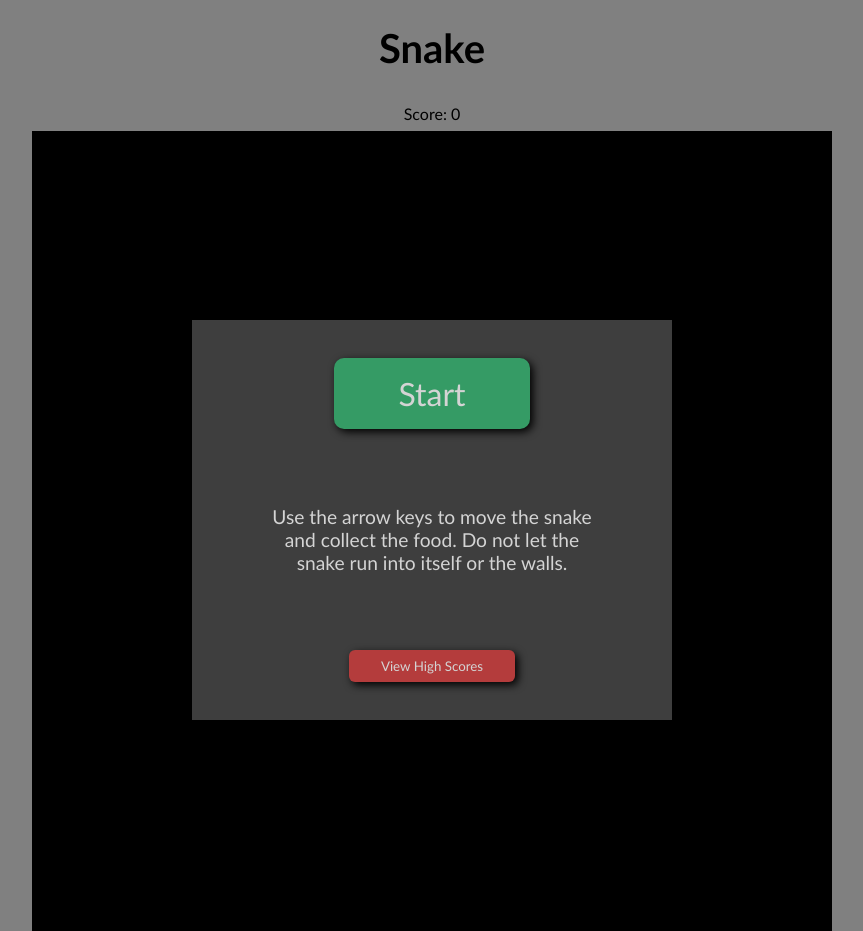
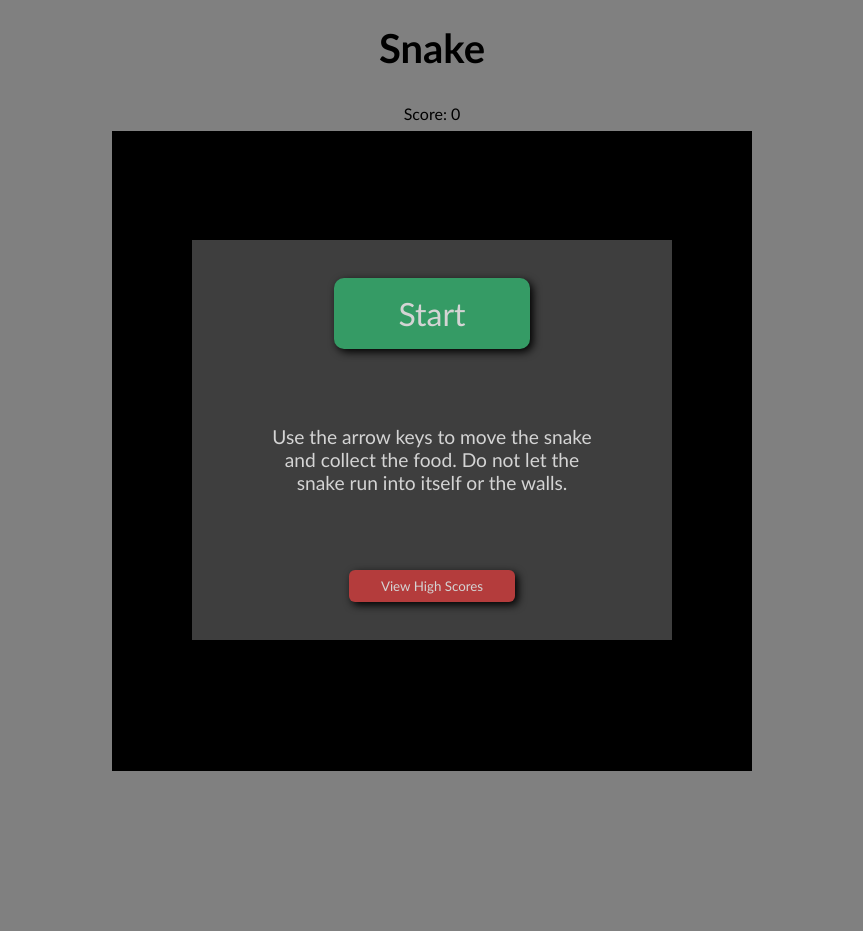
Before and after one commit to austin1052/snake, a plain HTML site: page index.html in a window 1280 px wide. Shown: the whole page, without its empty margins (208-1071 px from the left). After the commit the page ends 800 px from the top, so only its background shows below. Drawn offline with nearby package versions, Linux system fonts and the light colour scheme.

Commit message:
style changes

```diff
--- a/index.html
+++ b/index.html
@@ -18,6 +18,7 @@
         <!-- <div class="pause"><i class="fas fa-pause"></i></div> -->
         <div class="game"></div>
         <!-- <div class="high-scores"></div> -->
+        <div class="modal">
         <div class="start-screen open">
           <div class="content">
             <button class="start-game">
@@ -45,6 +46,7 @@
           </div>
         </div>
       </div>
+      </div>
     </main>
   </body>
 </html>
--- a/snake.css
+++ b/snake.css
@@ -13,7 +13,10 @@ main {
   display: flex;
   flex-direction: column;
 	align-items: center;
-	justify-content: center;
+  justify-content: center;
+  width: 100%;
+  height: 100%;
+  /* margin: auto; */
 }
 
 .game-title {
@@ -24,15 +27,15 @@ main {
 
 .game {
   background: black;
-  height: 50rem;
-  width: 50rem;
+  height: 40rem;
+  width: 40rem;
 }
 
 /* start screen */
 
 .start-screen.open {
   position: absolute;
-  top: 20rem;
+  top: 15rem;
   left: 0;
   right: 0;
   display: flex;
--- a/snake.js
+++ b/snake.js
@@ -6,6 +6,7 @@ const defaultHighScores = [
   ["Amanda", 70],
   ["Zack", 60],
 ];
+
 
 
 let highScores,
```
